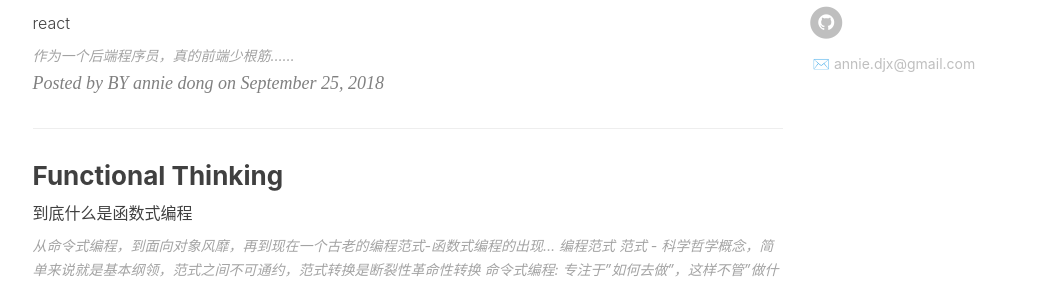
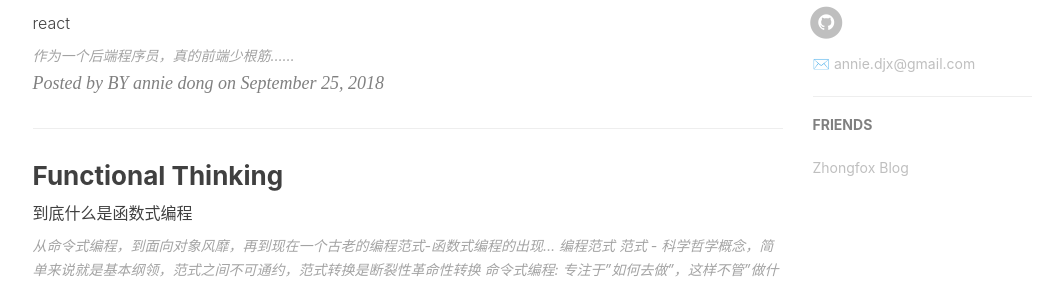
Before and after one commit to dongjx/dongjx.github.io, a Jekyll site: the page built from index.html, in a window 1280 px wide and 900 px high, scrolled down 1158 px. Shown: the part 144-428 px from the top of the window, without its empty margins (135-1198 px from the left). Built offline with Jekyll 4.4.1, drawn with Linux system fonts in a browser that asks for light colours; nearby versions of some CDN libraries; the list of posts is cut into pages by our own code; comment, search, counter and statistics services are not loaded.

Commit message:
add friends

```diff
--- a/_config.yml
+++ b/_config.yml
@@ -96,19 +96,20 @@ service-worker: true
 
 
 
-# Friends
-#friends: [
-#    {
-#        title: "WY",
-#        href: "http://zhengwuyang.com"
+#Friends
+friends: [
+    {
+        title: "Zhongfox Blog",
+        href: "https://zhongfox.github.io/"
+    }
 #    },{
 #        title: "简书·BY",
 #        href: "http://www.jianshu.com/u/e71990ada2fd"
- #   },{
- #       title: "Apple",
- #       href: "https://apple.com"
- #   },{
- #       title: "Apple Developer",
- #       href: "https://developer.apple.com/"
- #   }
-#]
+#   },{
+#       title: "Apple",
+#       href: "https://apple.com"
+#   },{
+#       title: "Apple Developer",
+#       href: "https://developer.apple.com/"
+#   }
+]
```
